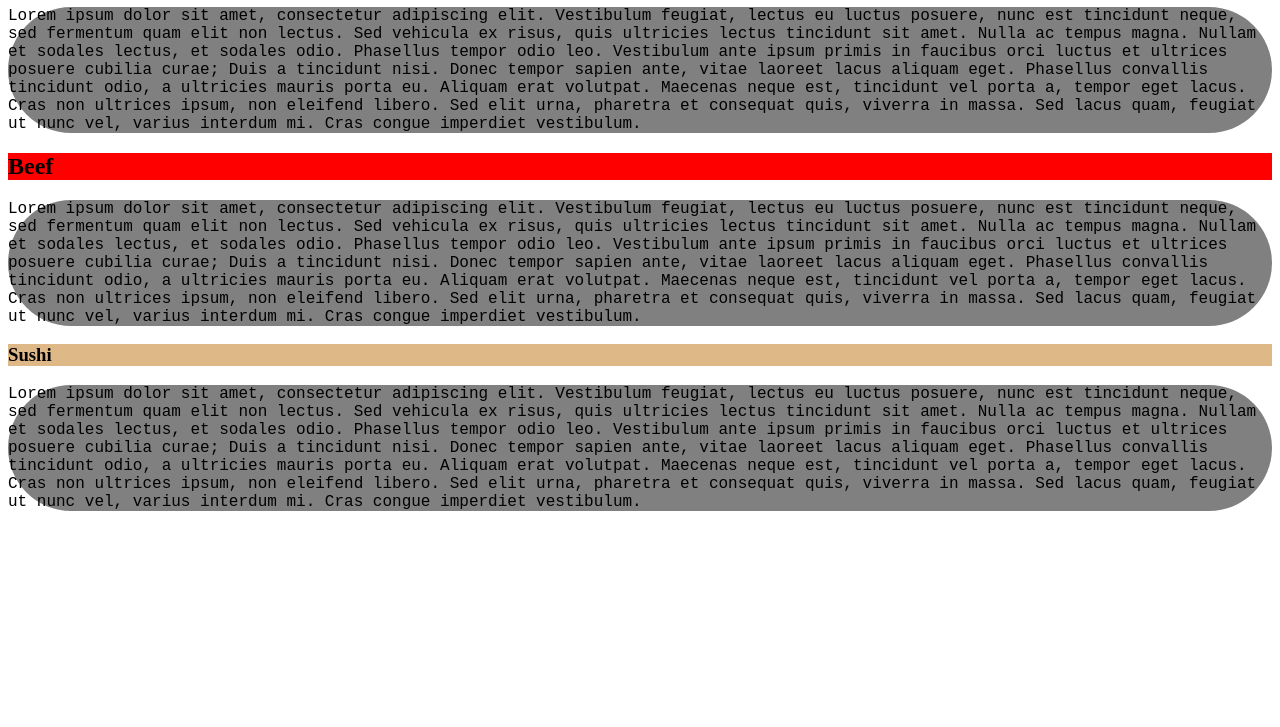
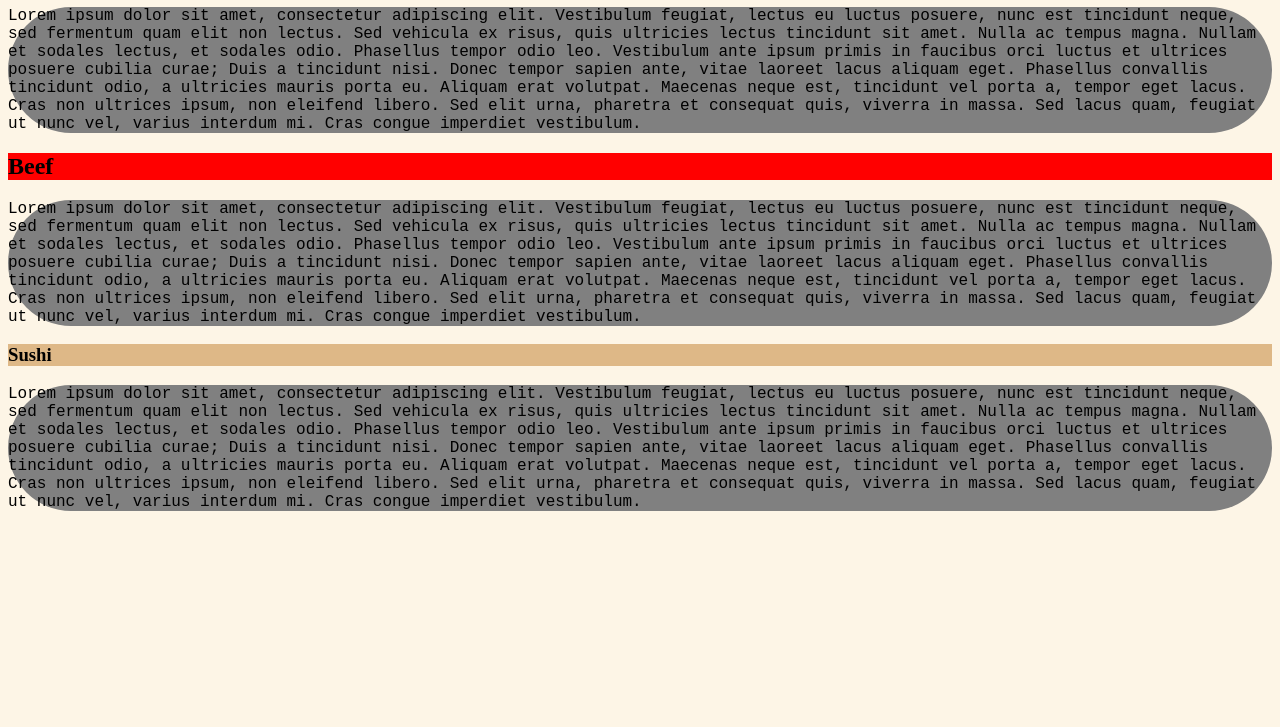
Before and after one commit to joursnoirs/module2-solution, a plain HTML site: page index.html in a window 1280 px wide. Shown: the part 73-800 px from the top of the page. Drawn offline with Linux system fonts and the light colour scheme.

Commit message:
Update style.css

```diff
--- a/style.css
+++ b/style.css
@@ -1,5 +1,7 @@
 
-
+body{
+    background-color: oldlace;
+}
 
 h1{
     background-color: indigo;
```
